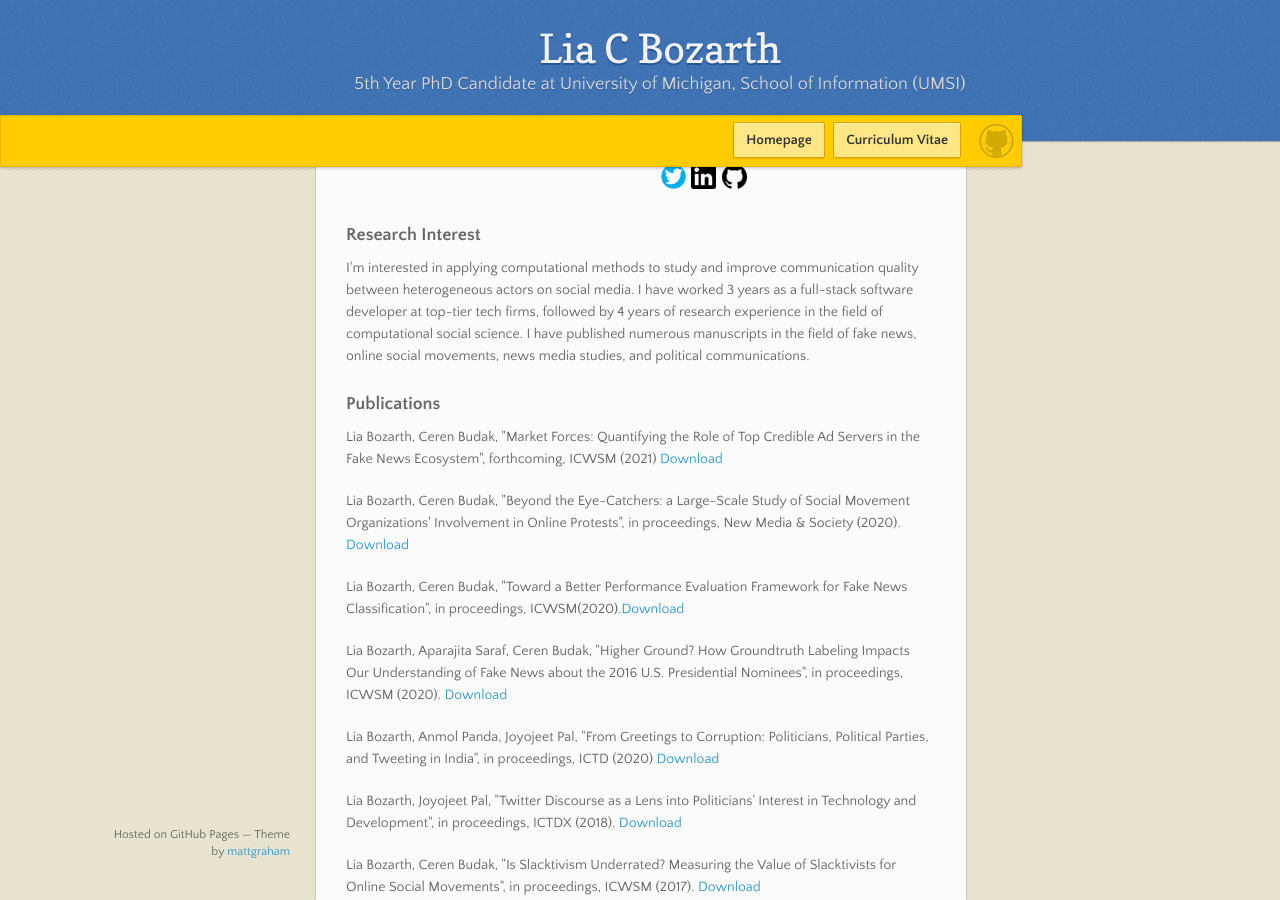
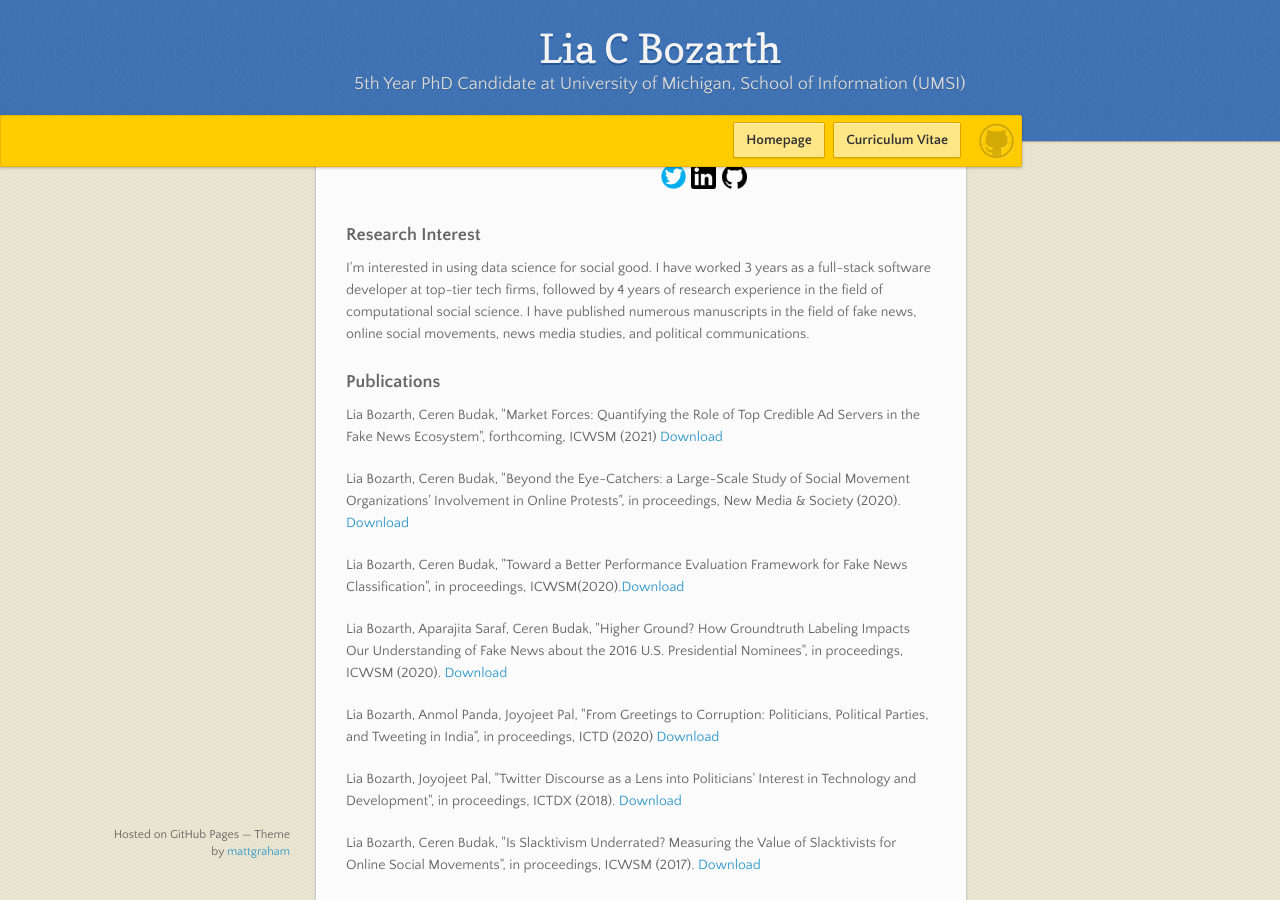
Before and after one commit to lbozarth/lbozarth.github.io, a Jekyll site: the page built from index.md, in a window 1280 px wide and 900 px high, scrolled down 369 px. Built offline with Jekyll 4.4.1, drawn with Linux system fonts in a browser that asks for light colours; nearby versions of some CDN libraries.

Commit message:
latest update

```diff
--- a/index.md
+++ b/index.md
@@ -26,7 +26,7 @@ layout: default
 
 <div id="interests" class="sec_div">
 <h3>Research Interest</h3>
-<p>I'm interested in applying computational methods to study and improve communication quality between heterogeneous actors on social media. I have worked 3 years as a full-stack software developer at top-tier tech firms, followed by 4 years of research experience in the field of computational social science. I have published numerous manuscripts in the field of fake news, online social movements, news media studies, and political communications.
+<p>I'm interested in using data science for social good. I have worked 3 years as a full-stack software developer at top-tier tech firms, followed by 4 years of research experience in the field of computational social science. I have published numerous manuscripts in the field of fake news, online social movements, news media studies, and political communications.
 </p>
 </div>
 
```
